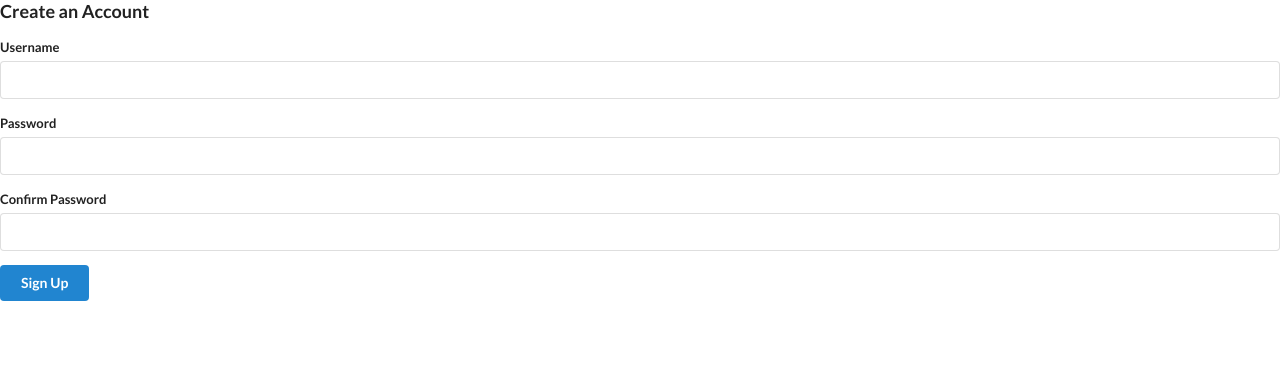
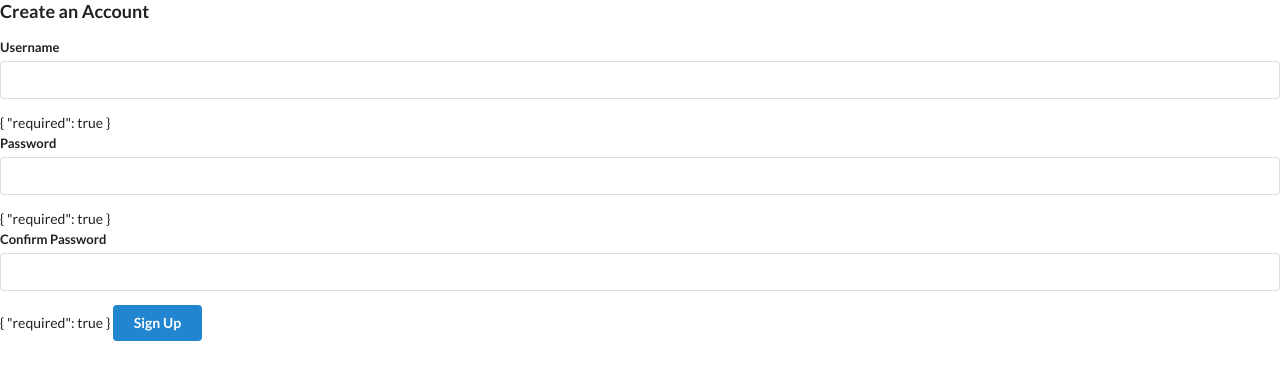
Before and after one commit to fundayluck/emailclient, an Angular app: page /signup in a window 1280 px wide. Shown: the top 380 px of the page. Built offline with nearby package versions, Linux system fonts and the light colour scheme.

Commit message:
username password validation

```diff
--- a/src/app/auth/signup/signup.component.html
+++ b/src/app/auth/signup/signup.component.html
@@ -5,14 +5,16 @@
     <label class="">Username</label>
     <input formControlName="username" />
   </div>
+  {{ authForm.get("username")?.errors | json }}
   <div class="field">
     <label class="">Password</label>
     <input formControlName="password" />
   </div>
+  {{ authForm.get("password")?.errors | json }}
   <div class="field">
     <label class="">Confirm Password</label>
     <input formControlName="confirmPassword" />
   </div>
-
+  {{ authForm.get("confirmPassword")?.errors | json }}
   <button class="ui submit button primary">Sign Up</button>
 </form>
--- a/src/app/auth/signup/signup.component.ts
+++ b/src/app/auth/signup/signup.component.ts
@@ -1,18 +1,32 @@
+import { JsonPipe } from '@angular/common';
 import { Component } from '@angular/core';
-import { ReactiveFormsModule } from '@angular/forms';
+import { ReactiveFormsModule, Validators } from '@angular/forms';
 import { FormGroup, FormControl } from '@angular/forms';
 
 @Component({
   selector: 'app-signup',
   standalone: true,
-  imports: [ReactiveFormsModule],
+  imports: [ReactiveFormsModule, JsonPipe],
   templateUrl: './signup.component.html',
   styleUrl: './signup.component.css',
 })
 export class SignupComponent {
   authForm = new FormGroup({
-    username: new FormControl(''),
-    password: new FormControl(''),
-    confirmPassword: new FormControl(''),
+    username: new FormControl('', [
+      Validators.required,
+      Validators.minLength(3),
+      Validators.maxLength(20),
+      Validators.pattern(/^[a-z0-9]+$/),
+    ]),
+    password: new FormControl('', [
+      Validators.required,
+      Validators.minLength(4),
+      Validators.maxLength(20),
+    ]),
+    confirmPassword: new FormControl('', [
+      Validators.required,
+      Validators.minLength(4),
+      Validators.maxLength(20),
+    ]),
   });
 }
```
